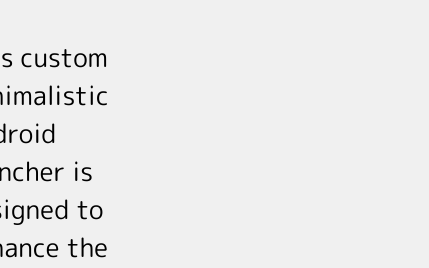
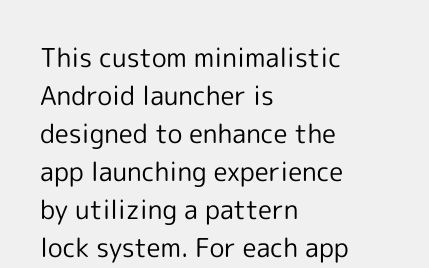
Before and after one commit to fedi41-prog/fedi41-prog.github.io, a plain HTML site: page projects/android-launcher.html in a window 390 px wide. Shown: the part 688-956 px from the top of the page, 429 px wide, since content can reach past the window. Drawn offline with Linux system fonts and the light colour scheme.

Commit message:
fix container-flex bug

```diff
--- a/projects/android-launcher.html
+++ b/projects/android-launcher.html
@@ -44,7 +44,7 @@
                 <span>Java</span>
                 <span>XML</span>
             </div>
-            <div class="horizontal-flex">
+            <div class="container-flex">
                 <p>
                     This custom minimalistic Android launcher is designed to enhance the app launching experience by utilizing a pattern lock system. For each app there is a unique pattern that the user must draw to open the app, bacause you can just remember the pattern and get fast access to the app.
                 </p>
--- a/static/css/style.css
+++ b/static/css/style.css
@@ -14,10 +14,17 @@ body {
     flex-direction: column;
 }
 
-.horizontal-flex {
-    display: flex;
-    flex-direction: row;
-    align-items: center;
-    justify-content: center;
-    gap: 20px;
+.container-flex {
+  display: flex;
+  flex-direction: row;
+  align-items: flex-start;
+  justify-content: center;
+  gap: 20px;
 }
+
+@media (max-width: 800px) {
+  .container-flex {
+    flex-direction: column;
+    align-items: flex-start;
+  }
+}
```
